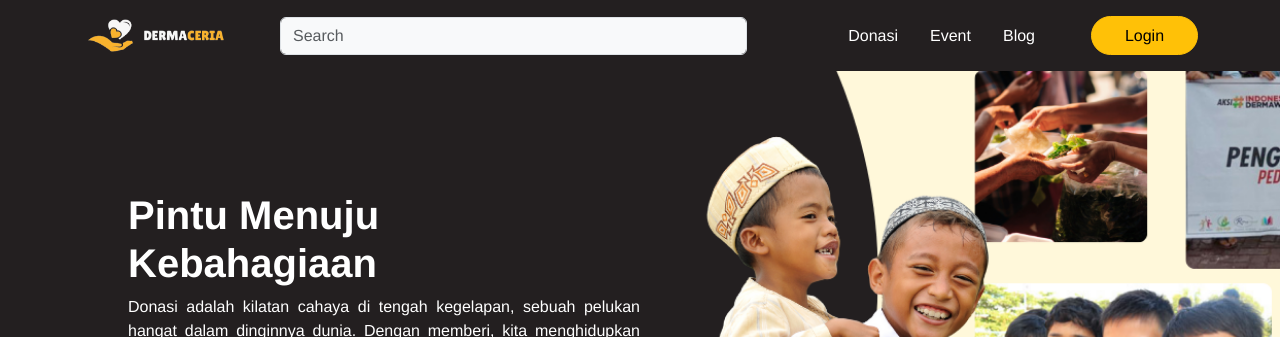
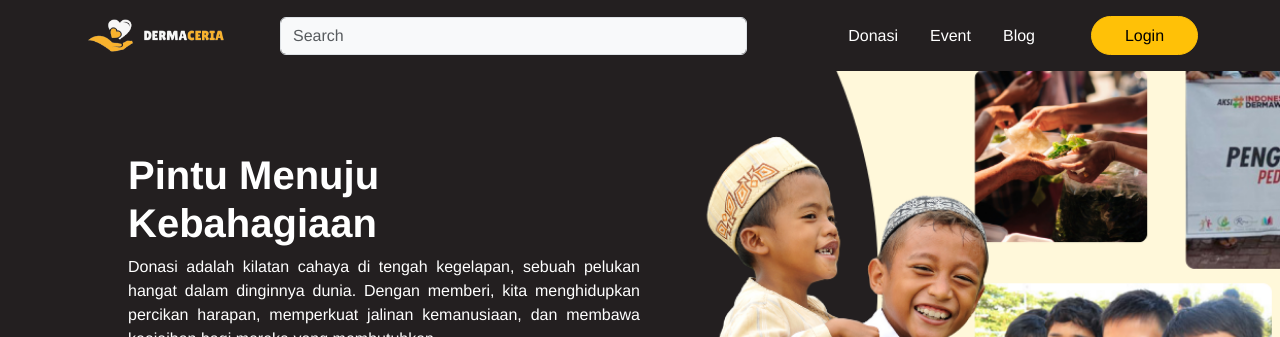
Before and after one commit to percyfikri/Derma-Ceria-React, a React (Vite) app: page /donasi in a window 1280 px wide. Shown: the top 337 px of the page. Built offline with nearby package versions, Linux system fonts and the light colour scheme.

Commit message:
update : DonasiPage_update-Button

```diff
--- a/src/pages/donasiPage/donasi.css
+++ b/src/pages/donasiPage/donasi.css
@@ -6,7 +6,7 @@
 .donasi-landing h1 {
   font-weight: 600;
   color: white;
-  margin-top:7.5rem;
+  margin-top:5rem;
   margin-bottom: 0 rem;
   margin-left:8rem;
 
```
